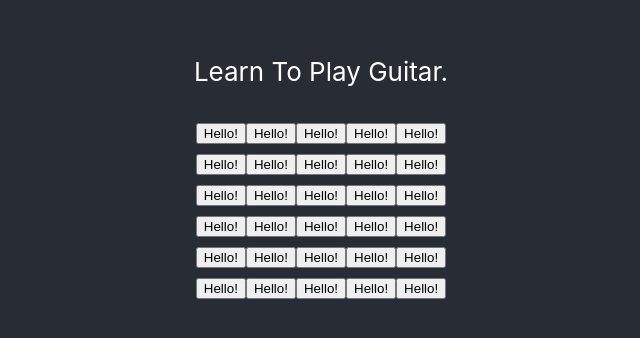
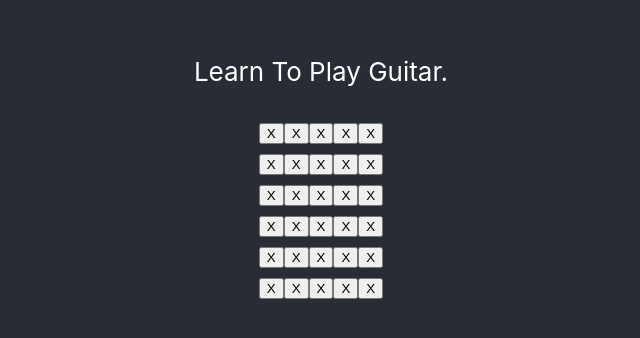
Before and after one commit to wgolling/learn-guitar-scales, a React (Create React App) app: page / in a window 1280 px wide. Shown: the part 236-574 px from the top of the page, without its empty margins (319-959 px from the left). Built offline with nearby package versions, Linux system fonts and the light colour scheme.

Commit message:
create a FretBoardInterface class to separate rendering from logic

```diff
--- a/src/App.js
+++ b/src/App.js
@@ -14,44 +14,21 @@ function Fret(props) {
 }
 
 class FretBoard extends React.Component {
-  constructor(props) {
-    super(props);
-    this.state = {
-      value: true,
-      values: Array(5 * 6).fill(true),
-    };
-  }
-
-  toggleMessage() {
-    this.setState({
-      value: !this.state.value,
-    });
-  }
-
-  toggleValue(i) {
-    var newValues = this.state.values.slice();
-    newValues[i] = !newValues[i];
-    this.setState({
-      values: newValues,
-    });
-  }
-
   renderFret(i) {
     return (
       <Fret
         key={i.toString()}
-        value={this.state.values[i] ? "Hello!" : "Goodbye!"}
-        onClick={() => this.toggleValue(i)}
+        value={this.props.values[i] ? "X" : "O"}
+        onClick={() => this.props.onClick(i)}
       />
     );
   }
 
   renderString(j) {
     const frets = [];
-    const fretsPerString = 5;
     var i;
-    for (i=0; i < fretsPerString; i++) {
-      frets.push(this.renderFret(j * fretsPerString + i));
+    for (i=0; i < this.props.fretsPerString; i++) {
+      frets.push(this.renderFret(j * this.props.fretsPerString + i));
     }
     return (
       <div className="string" key={j.toString()}>
@@ -63,7 +40,7 @@ class FretBoard extends React.Component {
   render() {
     const strings = [];
     var i;
-    for (i = 0; i < 6; i++) {
+    for (i = 0; i < this.props.strings; i++) {
       strings.push(this.renderString(i));
     }
     return (
@@ -73,6 +50,38 @@ class FretBoard extends React.Component {
     );
   }
 }
+
+
+class FretBoardInterface extends React.Component {
+  constructor(props) {
+    super(props);
+    this.strings = 6;
+    this.fretsPerString = 5;
+    this.state = {
+      values: Array(5 * 6).fill(true),
+    };
+  }
+
+  handleClick(i) {
+    var newValues = this.state.values.slice();
+    newValues[i] = !newValues[i];
+    this.setState({
+      values: newValues,
+    });
+  }
+
+  render() {
+    return (
+      <FretBoard
+        strings={this.strings}
+        fretsPerString={this.fretsPerString}
+        values={this.state.values}
+        onClick={(i) => this.handleClick(i)}
+      />
+    );
+  }
+}
+
 
 function App() {
   return (
@@ -84,7 +93,7 @@ function App() {
           </p>
         </div>
         <div className="App-fretboard">
-          <FretBoard />
+          <FretBoardInterface />
         </div>
       </header>
     </div>
```
